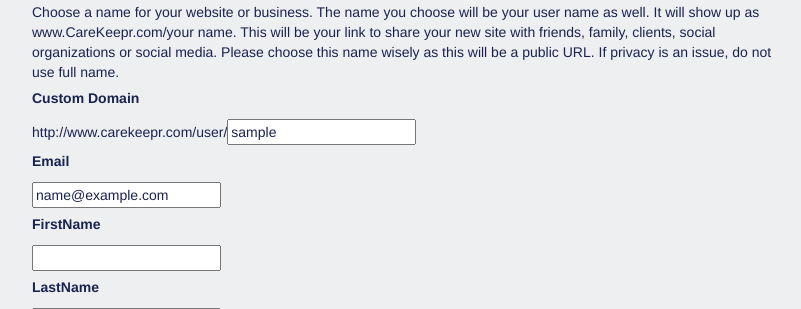
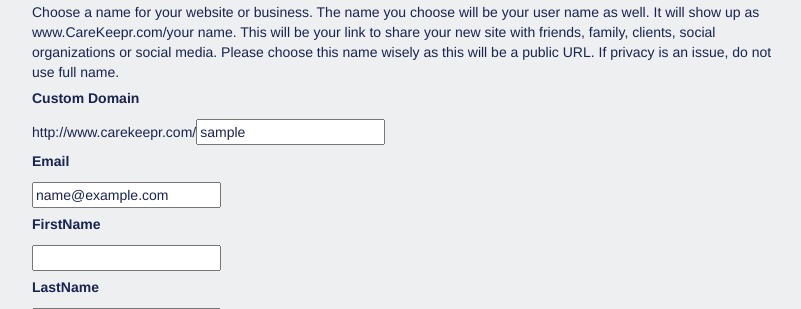
Before and after one commit to startupsandcode/flask-tutorial, a Flask app: page /edit_profile in a window 1280 px wide. Shown: the part 261-570 px from the top of the page, without its empty margins (236-1037 px from the left). Run offline with Flask 2, Linux system fonts and the light colour scheme; the visitor is signed in with stand-in values (Sample User, id 1); data comes from the database, SQL or seed files in the repository; both versions use the stored data as it was after the commit; some libraries are stand-ins or nearby versions.

Commit message:
updated pic

```diff
--- a/app/templates/edit_profile.html
+++ b/app/templates/edit_profile.html
@@ -12,10 +12,11 @@
             <div>Upload Photo: <input type=file id="photo" name=photo></div>
             <form action="" method="post" class="form" role="form" _lpchecked="1">
                 {{ form.csrf_token }}
+                {{ form.pic }}
                 <div class="description">
                     Choose a name for your website or business. The name you choose will be your user name as well. It will show up as www.CareKeepr.com/your name. This will be your link to share your new site with friends, family, clients, social organizations or social media. Please choose this name wisely as this will be a public URL. If privacy is an issue, do not use full name.
                 </div>
-                <div>{{ form.username.label }}</div><div>http://www.carekeepr.com/user/{{ form.username(class="form_control") }}</div>
+                <div>{{ form.username.label }}</div><div>http://www.carekeepr.com/{{ form.username(class="form_control") }}</div>
                 <div>{{ form.email.label }}</div><div>{{ form.email(class="form_control") }}</div>
                 <div>{{ form.firstName.label }}</div><div>{{ form.firstName(class="form_control") }}</div>
                 <div>{{ form.lastName.label }}</div><div>{{ form.lastName(class="form_control") }}</div>
```
Also changed, not shown: app.db.
